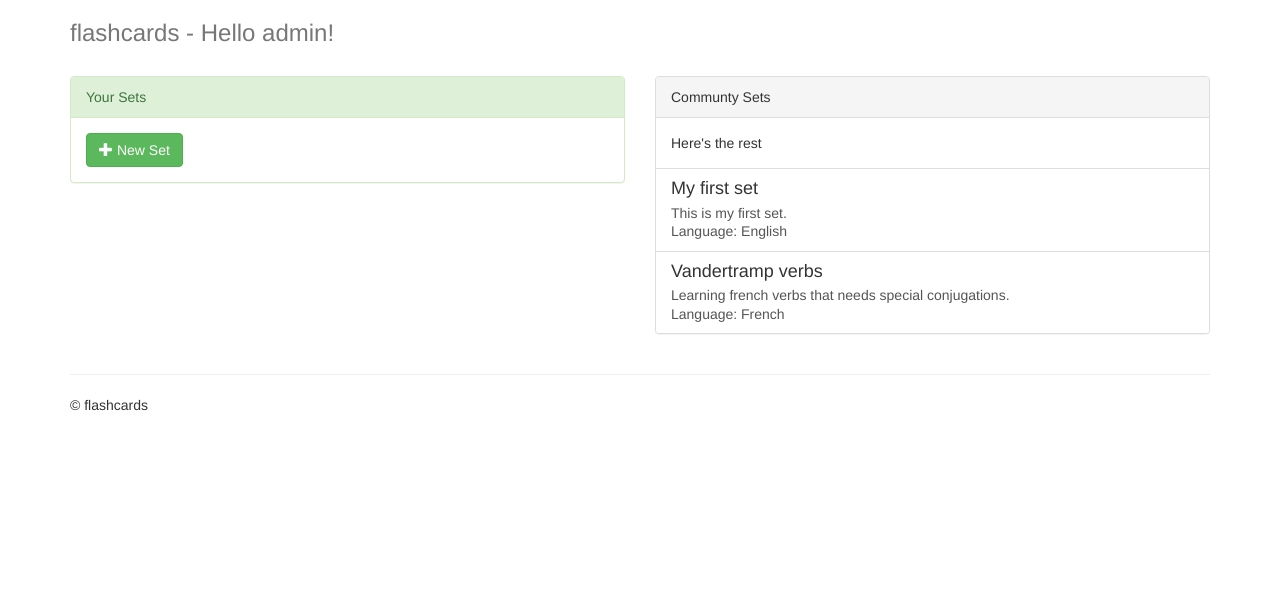
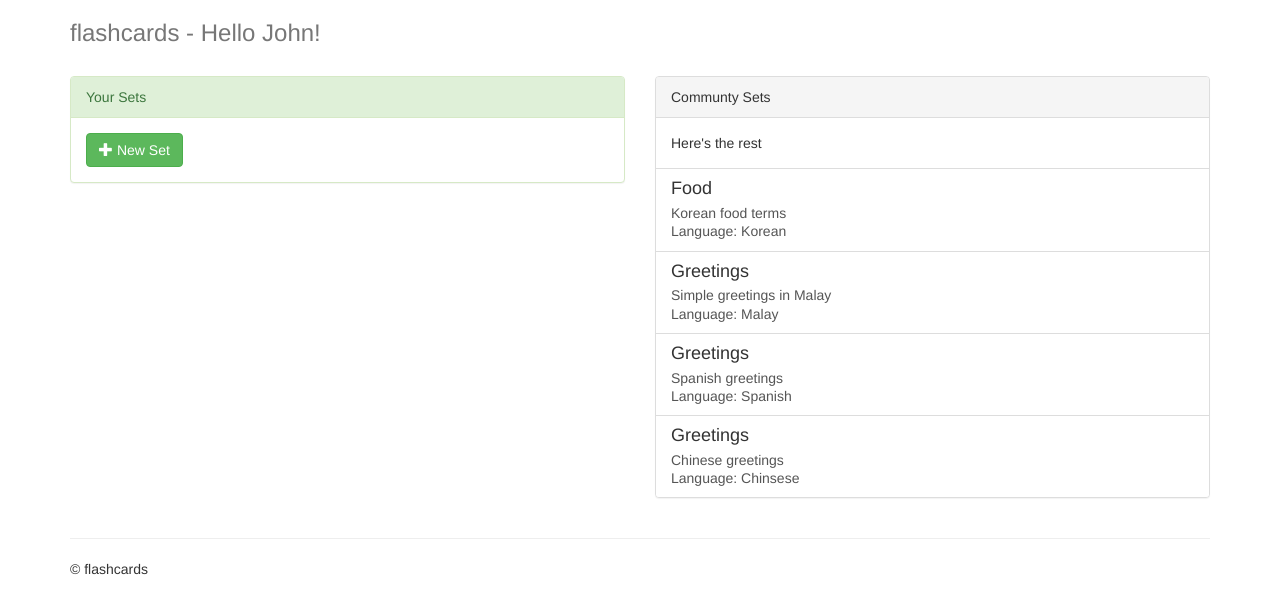
Before and after one commit to timpei/CS2012-30, a Flask app: page /user/admin in a window 1280 px wide. Shown: the top 614 px of the page. Run offline with Flask 2, Linux system fonts and the light colour scheme; data comes from the database, SQL or seed files in the repository; both versions use the stored data as it was after the commit; parts of the project's set-up code (start-up, migrations or seed data) failed here and were passed over; some libraries are stand-ins or nearby versions.

Commit message:
Fetch card sets from db for userdashboard

```diff
--- a/application.py
+++ b/application.py
@@ -71,7 +71,7 @@ def submitLogin():
 
     # if user doesn't exist or password is incorrect
     # TODO(sumin): Decode password
-    if user is None or user[5] != password:
+    if user is None or user["password"] != password:
         return render_template('login.html', failed=True)
 
     return redirect(url_for('userDashboard', username=username))
@@ -87,7 +87,7 @@ def submitSignup():
     birthday=request.form['birthday']
     avatar=request.form['inlineRadio']
 
-    # TODO(sumin): Encode password
+    # TODO(sumin): Encode password, check date, catch error
     # add the user into the database if it doesn't exist
     get_db().execute('INSERT INTO User '
                      '(username, firstName, lastName, email, birthday, password,'
@@ -111,7 +111,15 @@ def userDashboard(username):
         bannerMessage = 'Success! Your set has been created.'
     else:
         bannerMessage = None
-    return render_template('user.html', username=username, message=bannerMessage)
+
+    languages = query_db('SELECT * FROM Language')
+    user = query_db('SELECT * FROM User WHERE username = ?',
+                    [username], one=True)
+    myCardSets = [cardSet for cardSet in query_db('SELECT * FROM CardSet WHERE creator = ?', [username])]
+    allCardSets = [cardSet for cardSet in query_db('SELECT * FROM CardSet WHERE creator <> ? LIMIT 5', [username])]
+
+    return render_template('user.html', languages=languages, user=user, myCardSets=myCardSets,
+                           allCardSets=allCardSets, message=bannerMessage)
 
 @app.route('/user/<username>/create')
 def createSet(username):
--- a/templates/user.html
+++ b/templates/user.html
@@ -1,6 +1,6 @@
 {% extends "base.html" %}
 
-{% block header %}flashcards - Hello {{username}}!{% endblock %}
+{% block header %}flashcards - Hello {{user.firstName}}!{% endblock %}
 
 {% block body %}
     <link rel="stylesheet" href="/static/user.css">
@@ -14,15 +14,17 @@
             <div class="panel panel-success">
                 <div class="panel-heading">Your Sets</div>
                 <div class="panel-body">
-                    <a href="/user/{{username}}/create" class="btn btn-success"><span class="glyphicon glyphicon-plus" aria-hidden="true"></span> New Set</a>
+                    <a href="/user/{{user.username}}/create" class="btn btn-success">
+                        <span class="glyphicon glyphicon-plus" aria-hidden="true"></span> New Set
+                    </a>
                 </div>
 
                 <ul class="list-group">
-                    {% for cardSet in cardSets %}
+                    {% for cardSet in myCardSets %}
                         <a href="#" class="list-group-item">
-                            <h4 class="list-group-item-heading">cardSet.title</h4>
-                            <p class="list-group-item-text">cardSet.description</p>
-                            <p class="list-group-item-text">Language: ---</p>
+                            <h4 class="list-group-item-heading">{{cardSet.title}}</h4>
+                            <p class="list-group-item-text">{{cardSet.description}}</p>
+                            <p class="list-group-item-text">Language: {{languages[cardSet.language-1].name}}</p>
                         </a>
                     {% endfor %}
                 </ul>
@@ -35,18 +37,14 @@
                 <div class="panel-body">
                     Here's the rest
                 </div>
-
                 <ul class="list-group">
-                    <a href="#" class="list-group-item">
-                        <h4 class="list-group-item-heading">My first set</h4>
-                        <p class="list-group-item-text">This is my first set.</p>
-                        <p class="list-group-item-text">Language: English</p>
-                    </a>
-                    <a href="#" class="list-group-item">
-                        <h4 class="list-group-item-heading">Vandertramp verbs</h4>
-                        <p class="list-group-item-text">Learning french verbs that needs special conjugations.</p>
-                        <p class="list-group-item-text">Language: French</p>
-                    </a>
+                    {% for cardSet in allCardSets %}
+                        <a href="#" class="list-group-item">
+                            <h4 class="list-group-item-heading">{{cardSet.title}}</h4>
+                            <p class="list-group-item-text">{{cardSet.description}}</p>
+                            <p class="list-group-item-text">Language: {{languages[cardSet.language-1].name}}</p>
+                        </a>
+                    {% endfor %}
                 </ul>
 
             </div>
```
Also changed, not shown: schema.sql (+26 -12 lines).
